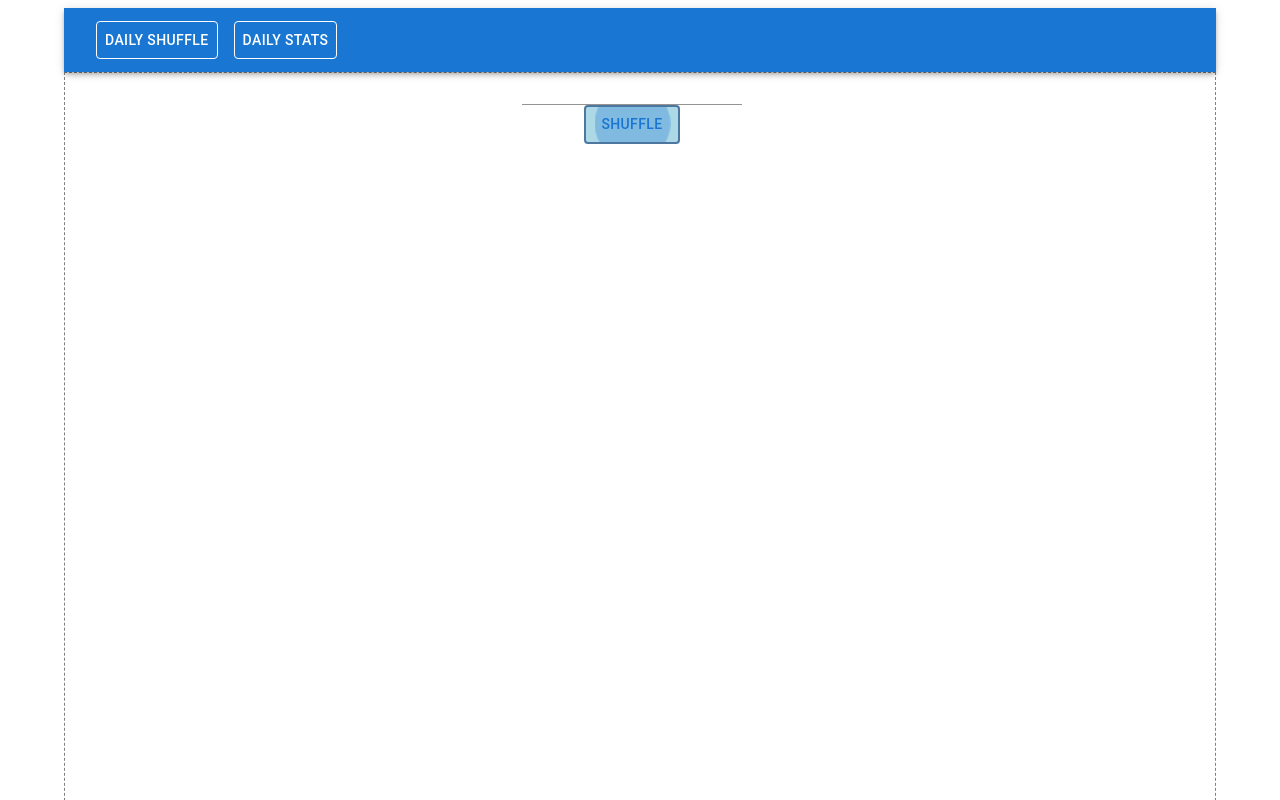
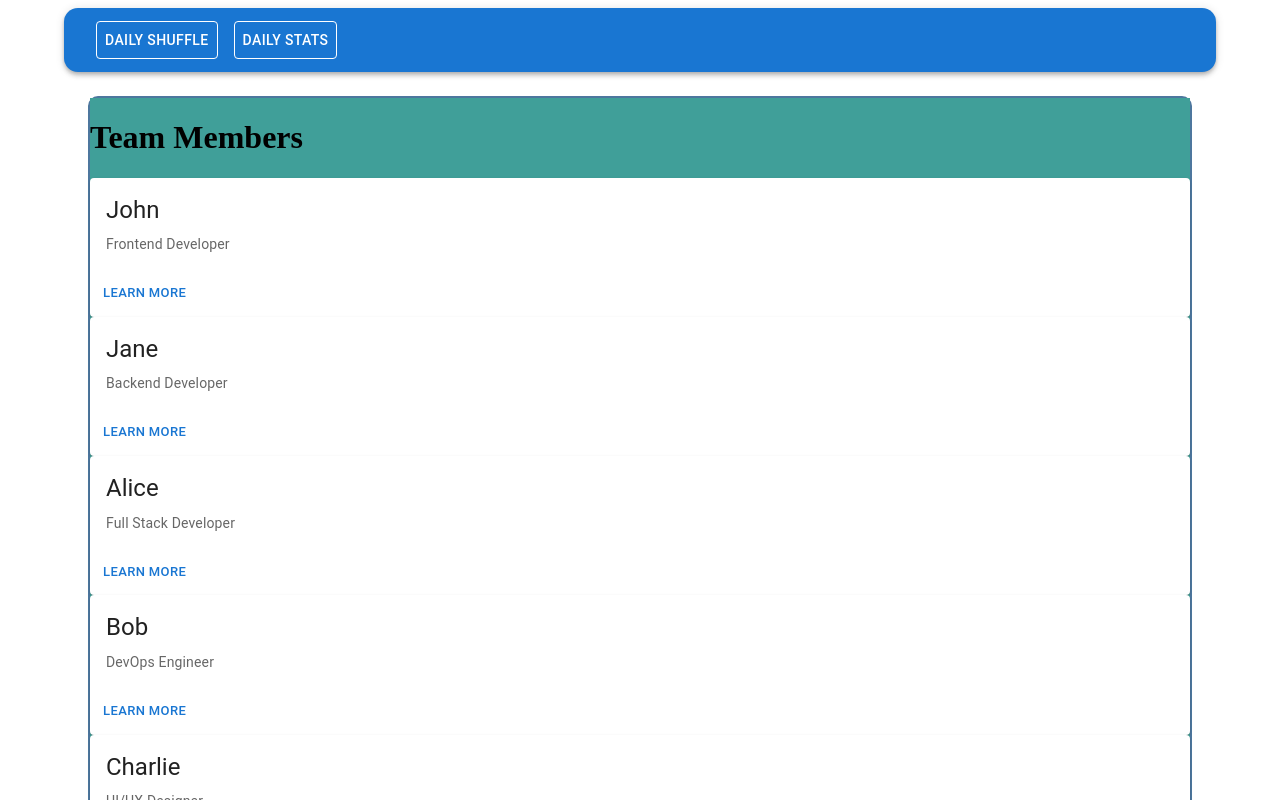
Before and after one commit to vassilYanakiev/frontend-daily-app, a React (Vite) app: page / in a window 1280 px wide. Shown: the top 800 px of the page. Built offline with nearby package versions, Linux system fonts and the light colour scheme.

Commit message:
add mocked persons data

```diff
--- a/src/App.tsx
+++ b/src/App.tsx
@@ -1,5 +1,7 @@
 import { Container, Box, Grid, Button, Input } from "@mui/material";
-import Header from "./Components/header";
+import Header from "./Components/header-component/Header";
+import TeamMembersComponent from "./Components/team-members/TeamMembersComponent";
+import EntryInput from "./Components/EntryInput";
 
 const sxButton = {
   backgroundColor: "lightblue",
@@ -12,25 +14,35 @@ const sxButton = {
 
 function App() {
   return (
-    <Container>
+    <Container sx={{ padding: "0px" }}>
       <Header />
-      <Box
-        component="section"
-        sx={{ p: 2, border: "1px dashed grey", minHeight: "800px" }}
-      >
+      <Container>
         <Grid
           container
-          spacing={2}
           direction="column"
-          alignItems="center"
-          justifyContent="flex-end"
+          justifyContent="space-between"
+          style={{
+            minHeight: "80vh",
+            backgroundColor: "#409f99",
+            border: "2px solid #4d779e",
+            borderRadius: "10px",
+          }}
         >
-          <Input />
-          <Button variant="outlined" sx={sxButton} autoFocus>
-            Shuffle
-          </Button>
+          <Grid item sx={{ backgroundColor: "#409f99" }}>
+            <TeamMembersComponent />
+          </Grid>
+          <Grid item sx={{ backgroundColor: "#88a9a7" }}>
+            <EntryInput entryLabel="Add participant" />
+          </Grid>
+          <Grid item>
+            <Box sx={{ display: "flex", justifyContent: "center", p: 1, m: 1 }}>
+              <Button variant="outlined" sx={sxButton} autoFocus>
+                Shuffle
+              </Button>
+            </Box>
+          </Grid>
         </Grid>
-      </Box>
+      </Container>
     </Container>
   );
 }
--- /dev/null
+++ b/src/Components/EntryInput.tsx
@@ -0,0 +1,15 @@
+import { Grid, TextField } from "@mui/material";
+
+type EntryInputProps = {
+  entryLabel: string;
+};
+
+const EntryInput = ({ entryLabel }: EntryInputProps) => {
+  return (
+    <Grid item xs={12}>
+      <TextField label={entryLabel} variant="outlined" fullWidth />
+    </Grid>
+  );
+};
+
+export default EntryInput;
--- a/src/Components/header.tsx
+++ b/src/Components/header-component/Header.tsx
@@ -1,9 +1,12 @@
 import { AppBar, Toolbar, Typography } from "@mui/material";
-import HeaderButton from "./headerButton";
+import HeaderButton from "./HeaderButton";
 
 const Header = (): JSX.Element => {
   return (
-    <AppBar position="sticky">
+    <AppBar
+      position="sticky"
+      sx={{ borderRadius: "14px", marginBottom: "24px" }}
+    >
       <Toolbar>
         <Typography variant="h6" component="div" sx={{ flexGrow: 1 }}>
           <HeaderButton text={"Daily shuffle"} />
--- /dev/null
+++ b/src/Components/team-members/TeamMemberCardComponent.tsx
@@ -0,0 +1,41 @@
+import {
+  Button,
+  Card,
+  CardActions,
+  CardContent,
+  CardMedia,
+  Typography,
+} from "@mui/material";
+
+interface TeamMemberCardComponentProps {
+  teamMember: {
+    name: string;
+    role: string;
+  };
+}
+
+const TeamMemberCardComponent = (props: TeamMemberCardComponentProps) => {
+  //   const classes = useStyles();
+
+  return (
+    <Card /*className={classes.root}*/>
+      <CardMedia
+        // className={classes.media}
+        title={props.teamMember.name}
+      />
+      <CardContent>
+        <Typography gutterBottom variant="h5" component="div">
+          {props.teamMember.name}
+        </Typography>
+        <Typography variant="body2" color="text.secondary">
+          {props.teamMember.role}
+        </Typography>
+      </CardContent>
+      <CardActions>
+        <Button size="small">Learn More</Button>
+      </CardActions>
+    </Card>
+  );
+};
+
+export default TeamMemberCardComponent;
--- /dev/null
+++ b/src/Components/team-members/TeamMembersComponent.tsx
@@ -0,0 +1,55 @@
+import { useEffect, useState } from "react";
+import TeamMemberCardComponent from "./TeamMemberCardComponent";
+
+export interface TeamMember {
+  id: number;
+  name: string;
+  role: string;
+  image: string;
+}
+
+const TeamMembersComponent = () => {
+  const [teamMembers, setTeamMembers] = useState<TeamMember[]>([]);
+  const [loading, setLoading] = useState<boolean>(true);
+  const [errorFetching, setErrorFetching] = useState(false);
+
+  useEffect(() => {
+    fetch("src/data/team-members.json")
+      .then((resp) => {
+        if (!resp.ok) {
+          throw new Error("HTTP error " + resp.status);
+        }
+        return resp.json();
+      })
+      .then((teamMembers) => {
+        setTeamMembers(teamMembers);
+        setLoading(false);
+      })
+      .catch((error) => {
+        console.log(error);
+        setErrorFetching(true);
+      });
+  }, []);
+
+  if (errorFetching) throw new Error("Error fetching team members");
+
+  return (
+    <div className="team-members">
+      <h1>Team Members</h1>
+      {loading ? (
+        <div className="loading">Loading...</div>
+      ) : (
+        <div className="team-members-list">
+          {teamMembers.map((teamMember) => (
+            <TeamMemberCardComponent
+              key={teamMember.id}
+              teamMember={teamMember}
+            />
+          ))}
+        </div>
+      )}
+    </div>
+  );
+};
+
+export default TeamMembersComponent;
--- /dev/null
+++ b/src/ErrorBoundary.jsx
@@ -0,0 +1,23 @@
+import React from "react";
+
+class ErrorBoundary extends React.Component {
+  constructor(props) {
+    super(props);
+    this.state = { hasError: false };
+  }
+
+  static getDerivedStateFromError(error) {
+    return { hasError: true };
+  }
+
+  render() {
+    if (this.state.hasError) {
+      console.log("ErrorBoundary: Something went wrong");
+      return this.props.fallback;
+    }
+
+    return this.props.children;
+  }
+}
+
+export default ErrorBoundary;
--- /dev/null
+++ b/src/data/team-members.json
@@ -0,0 +1,32 @@
+[
+  {
+    "id": 1,
+    "name": "John",
+    "surname": "Doe",
+    "role": "Frontend Developer"
+  },
+  {
+    "id": 2,
+    "name": "Jane",
+    "surname": "Doe",
+    "role": "Backend Developer"
+  },
+  {
+    "id": 3,
+    "name": "Alice",
+    "surname": "Smith",
+    "role": "Full Stack Developer"
+  },
+  {
+    "id": 4,
+    "name": "Bob",
+    "surname": "Johnson",
+    "role": "DevOps Engineer"
+  },
+  {
+    "id": 5,
+    "name": "Charlie",
+    "surname": "Brown",
+    "role": "UI/UX Designer"
+  }
+]
--- a/src/main.tsx
+++ b/src/main.tsx
@@ -1,10 +1,18 @@
 import React from 'react'
 import ReactDOM from 'react-dom/client'
 import App from './App.tsx'
-import './index.css'
+import ErrorBoundary from "./ErrorBoundary.jsx";
 
-ReactDOM.createRoot(document.getElementById('root')!).render(
+ReactDOM.createRoot(document.getElementById("root")!).render(
   <React.StrictMode>
-    <App />
-  </React.StrictMode>,
-)
+    <ErrorBoundary
+      fallback={
+        <div style={{ fontSize: "32px" }}>
+          Something went wrong with this DS!
+        </div>
+      }
+    >
+      <App />
+    </ErrorBoundary>
+  </React.StrictMode>
+);
```
Also changed, not shown: src/Components/container.tsx (deleted, +0 -9 lines), src/index.css (deleted, +0 -68 lines), src/Components/header-component/HeaderButton.tsx (renamed from src/Components/headerButton.tsx), src/utils/fetchTeamMembersComponent.ts (added), 1 other file (tests, documents, lock files or other folders).
